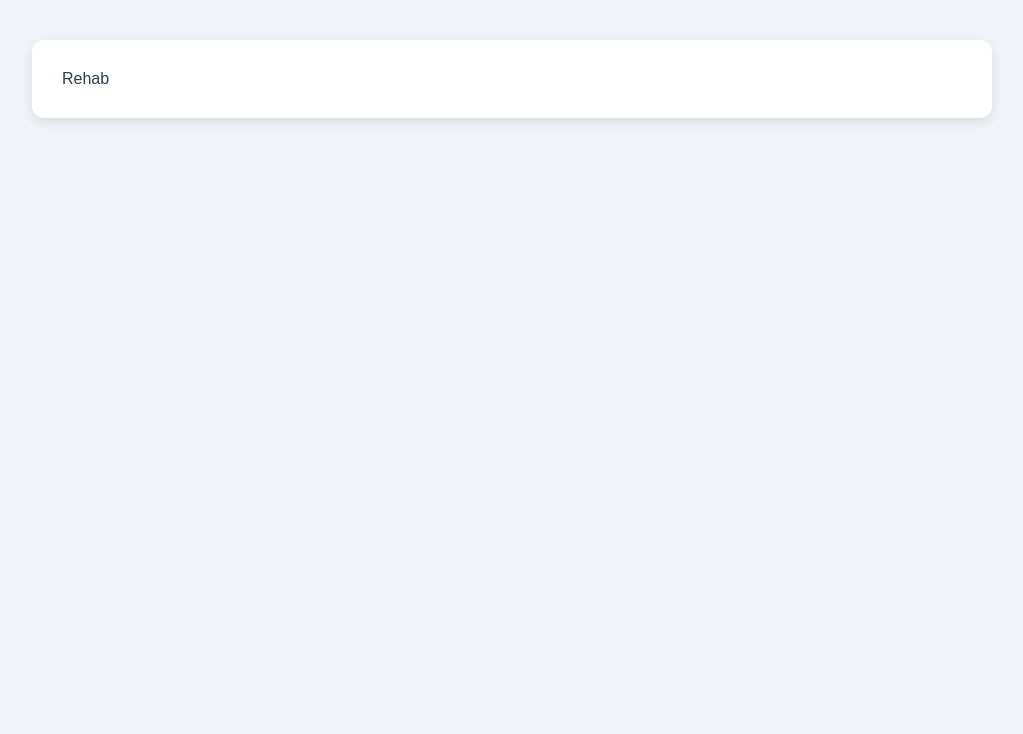
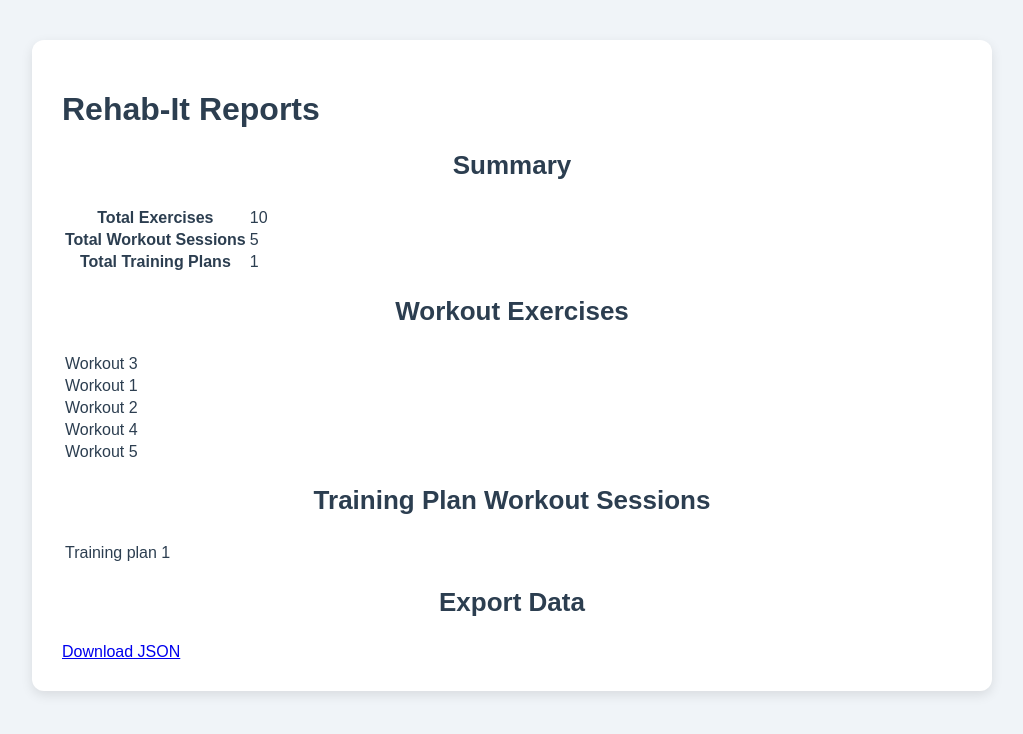
Before and after one commit to jacquelineshin/7_Rehab-It, a Django app: page /reports_rehab in a window 1280 px wide. Shown: the part 18-752 px from the top of the page, without its empty margins (128-1151 px from the left). Run offline with Django 5.2, Linux system fonts and the light colour scheme; data comes from the database, SQL or seed files in the repository.

Commit message:
Nicholas changes

```diff
--- a/docs/notes/notes.txt
+++ b/docs/notes/notes.txt
@@ -126,5 +126,5 @@ An API would make more sense if usage was unpredictable, if the local model stru
 if maintaining the necessary hardware became too expensive.
 For Rehab-It, I would initially favor an API or hybrid approach. As the application grows, we could compare actual usage
 costs and model performance to determine whether moving more tasks to a local model would be worthwhile. I think the
- goal should be to find the most affordable option that still provides users with reliable, personalized exercise
- guidance.
+goal should be to find the most affordable option that still provides users with reliable, personalized exercise
+guidance.
--- a/rehab/views.py
+++ b/rehab/views.py
@@ -410,17 +410,23 @@ class ReportsWorkoutView(TemplateView):
 
 
 class ReportsRehabView(TemplateView):
-    template_name = "rehab/reports_workout.html"
+    template_name = "rehab/reports_rehab.html"
+
     def get_context_data(self, **kwargs):
         context = super().get_context_data(**kwargs)
+
         context["workoutsession_exercises"] = (
-            WorkoutSession.objects
-            .values("name")
+            WorkoutSession.objects.values("name")
         )
+
         context["trainingplan_workoutsessions"] = (
-            TrainingPlan.objects
-            .values("name")
+            TrainingPlan.objects.values("name")
         )
+
+        context["total_exercises"] = Exercise.objects.count()
+        context["total_workout_sessions"] = WorkoutSession.objects.count()
+        context["total_training_plans"] = TrainingPlan.objects.count()
+
         return context
 
 def rehab_csv(request):
@@ -446,7 +452,7 @@ def rehab_json(request):
     )
     rehab_json_information = {
         "generated_at": datetime.now().isoformat(timespec="seconds"),
-        "recorded_at": len(rehab_json_data),
+        "total_exercises": len(rehab_json_data),
         "exercises": rehab_json_data,
     }
     rehab_response = JsonResponse(rehab_json_information)
--- a/rehab_it/urls.py
+++ b/rehab_it/urls.py
@@ -1,7 +1,7 @@
 
 from django.contrib import admin
 from django.urls import path, include
-
+from django.views.generic import TemplateView
 from rehab.views import (
     exerciseManual,
     exerciseList,
@@ -83,4 +83,6 @@ urlpatterns = [
     path("vega-lite/", vegaCharts, name="vegaCharts"),
     path("vega-lite/chart1.png", vegaChart1, name="vegaChart1"),
     path("vega-lite/chart2.png", vegaChart2, name="vegaChart2"),
+
+
 ]
--- a/templates/rehab/exercise_chart.html
+++ b/templates/rehab/exercise_chart.html
@@ -15,6 +15,12 @@
 
 <main>
     <h2>Exercises by Difficulty</h2>
+
+    <p>
+        <a href="{% url 'vegaCharts' %}">
+            View Additional Exercise Charts (Vega-Lite)
+        </a>
+    </p>
 
     <div class="chart-container">
         <canvas id="difficultyChart"
--- a/templates/rehab/reports_rehab.html
+++ b/templates/rehab/reports_rehab.html
@@ -1,35 +1,60 @@
+
 {% extends "rehab/base.html" %}
+
 {% block title %}Reports Rehab{% endblock %}
-{% block content %}
-    <h1>Reports Rehab</h1>
-    <div>
-        <div>Workout Exercises</div>
+
+{% block rehab_content %}
+<h1>Rehab-It Reports</h1>
+
+<h2>Summary</h2>
 <table>
-            <thead>Workout Exercises</thead>
+    <tbody>
+        <tr>
+            <th>Total Exercises</th>
+            <td>{{ total_exercises }}</td>
+        </tr>
+        <tr>
+            <th>Total Workout Sessions</th>
+            <td>{{ total_workout_sessions }}</td>
+        </tr>
+        <tr>
+            <th>Total Training Plans</th>
+            <td>{{ total_training_plans }}</td>
+        </tr>
+    </tbody>
+</table>
+
+<h2>Workout Exercises</h2>
+<table>
     <tbody>
         {% for table in workoutsession_exercises %}
-                    <tr><td>{{ table.name }}</td></tr>
+        <tr>
+            <td>{{ table.name }}</td>
+        </tr>
         {% empty %}
-                    <tr><td>Workout Exercises data does not exist.</td></tr>
+        <tr>
+            <td>No workout sessions found.</td>
+        </tr>
         {% endfor %}
     </tbody>
 </table>
-    </div>
-    <div>
-        <div>Training Plan Workout Sessions</div>
+
+<h2>Training Plan Workout Sessions</h2>
 <table>
-            <thead>Training Plan Workout Sessions</thead>
     <tbody>
         {% for table in trainingplan_workoutsessions %}
-                    <tr><td>{{ table.name }}</td></tr>
+        <tr>
+            <td>{{ table.name }}</td>
+        </tr>
         {% empty %}
-                    <tr><td>Training Plan Workout Sessions data does not exist.</td></tr>
+        <tr>
+            <td>No training plans found.</td>
+        </tr>
         {% endfor %}
     </tbody>
 </table>
-    </div>
-    <div>
-        <a href="{% url 'export_rehab_csv' %}">CSV</a>
-        <a href="">JSON</a>
-    </div>
+
+<h2>Export Data</h2>
+<a href="{% url 'export_rehab_json' %}">Download JSON</a>
+
 {% endblock %}
```
Lines whose indentation alone changed are shown as unchanged.
